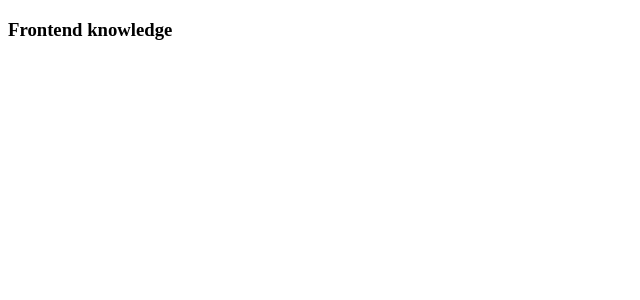
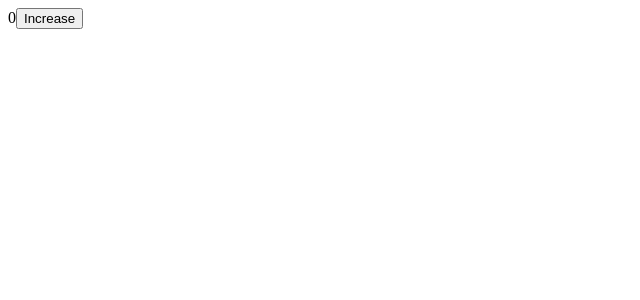
Before and after one commit to Walendemar/frontend-knowledge, a React app: page / in a window 1280 px wide. Shown: the top 300 px of the page, without its empty margins (0-640 px from the left). Built offline with nearby package versions, Linux system fonts and the light colour scheme; the HTML template or start-up script is replaced by a standard one.

Commit message:
Add ComponentWrapper

```diff
--- a/src/App.tsx
+++ b/src/App.tsx
@@ -1,5 +1,7 @@
+import SimpleComponent from "@components/SimpleComponent";
+
 const App = () => {
-  return <h3>Frontend knowledge</h3>;
+  return <SimpleComponent />;
 };
 
 export default App;
--- /dev/null
+++ b/src/components/ComponentWrapper/ComponentWrapper.tsx
@@ -0,0 +1,24 @@
+import { FC } from "react";
+
+import { ComponentWrapperProps } from "./types";
+
+const ComponentWrapper: FC<ComponentWrapperProps> = ({
+  children,
+  conditions,
+}) => {
+  if (Array.isArray(conditions)) {
+    const calculatedConditions = !conditions.some((condition) => condition);
+
+    if (!calculatedConditions) {
+      return null;
+    }
+  }
+
+  if (!conditions) {
+    return null;
+  }
+
+  return <div>{children}</div>;
+};
+
+export default ComponentWrapper;
--- /dev/null
+++ b/src/components/ComponentWrapper/index.ts
@@ -0,0 +1,3 @@
+import ComponentWrapper from "./ComponentWrapper";
+
+export default ComponentWrapper;
--- /dev/null
+++ b/src/components/ComponentWrapper/types.ts
@@ -0,0 +1,6 @@
+import { ReactNode } from "react";
+
+export type ComponentWrapperProps = {
+  children: ReactNode;
+  conditions: number | string | boolean;
+};
--- /dev/null
+++ b/src/components/SimpleComponent/SimpleComponent.tsx
@@ -0,0 +1,28 @@
+import { useCallback, useState } from "react";
+
+import ComponentWrapper from "@components/ComponentWrapper";
+import WrappedComponent from "@components/WrappedComponent";
+
+const SimpleComponent = () => {
+  const [count, setCount] = useState(0);
+
+  const increaseCount = useCallback(() => {
+    setCount((prevCount) => prevCount + 1);
+  }, []);
+
+  return (
+    <div>
+      <div>
+        <span>{count}</span>
+        <button type="button" onClick={increaseCount}>
+          Increase
+        </button>
+      </div>
+      <ComponentWrapper conditions={count}>
+        <WrappedComponent />
+      </ComponentWrapper>
+    </div>
+  );
+};
+
+export default SimpleComponent;
--- /dev/null
+++ b/src/components/SimpleComponent/index.ts
@@ -0,0 +1,3 @@
+import SimpleComponent from "./SimpleComponent";
+
+export default SimpleComponent;
--- /dev/null
+++ b/src/components/WrappedComponent/WrappedComponent.tsx
@@ -0,0 +1,11 @@
+import { useEffect } from "react";
+
+const WrappedComponent = () => {
+  useEffect(() => {
+    console.log("Rerender Wrapped Components");
+  }, []);
+
+  return <div>Wrapped Component</div>;
+};
+
+export default WrappedComponent;
--- /dev/null
+++ b/src/components/WrappedComponent/index.ts
@@ -0,0 +1,3 @@
+import WrappedComponent from "./WrappedComponent";
+
+export default WrappedComponent;
```
Also changed, not shown: tsconfig.json (+4 -4 lines).
